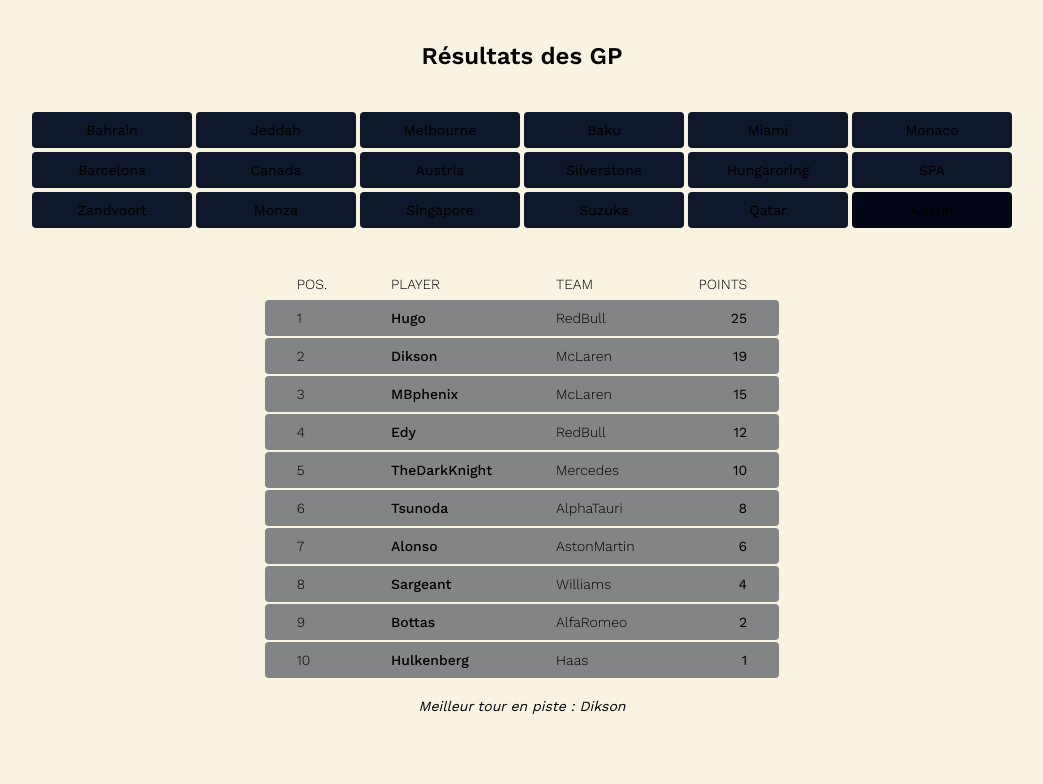
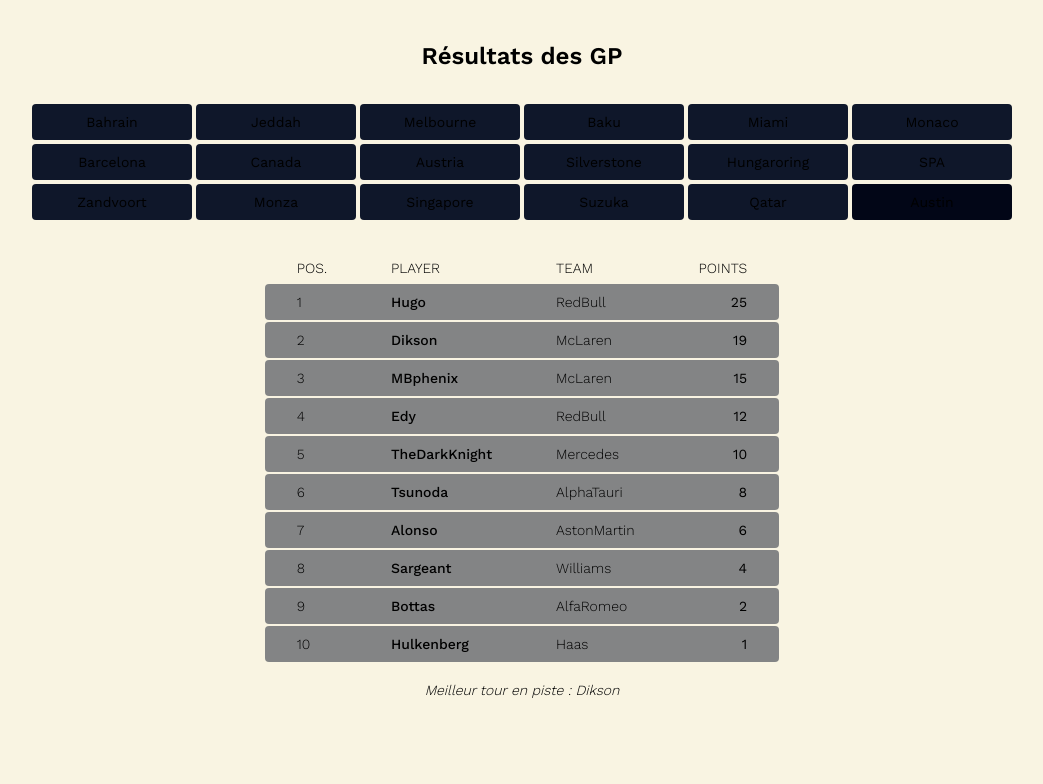
Before and after one commit to pauldkn/f1_tracking, a Next.js app: page / in a window 1280 px wide. Shown: the top 784 px of the page, without its empty margins (118-1161 px from the left). Built offline with nearby package versions, Linux system fonts and the light colour scheme.

Commit message:
edit: fastestlap thinner

```diff
--- a/components/RaceResultSection.tsx
+++ b/components/RaceResultSection.tsx
@@ -34,7 +34,7 @@ export const RaceResultSection = () => {
   return (
     <section className="flex flex-col items-center">
       <Title text="Résultats des GP" />
-      <div id="trackList" className="flex flex-wrap items-center justify-center gap-1 p-10">
+      <div id="trackList" className="flex flex-wrap items-center justify-center gap-1 p-8">
         {raceResultData.map((race, i) => (
           <Button
             key={i}
@@ -45,7 +45,9 @@ export const RaceResultSection = () => {
         ))}
       </div>
       <Table columns={columns} data={currentRace.results} />
-      <span className="mt-4 italic">Meilleur tour en piste : {currentRace.fastestLap}</span>
+      <span className="mt-4 font-light italic">
+        Meilleur tour en piste : {currentRace.fastestLap}
+      </span>
     </section>
   )
 }
```
